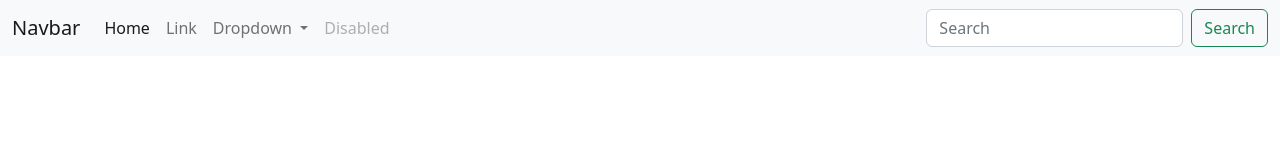
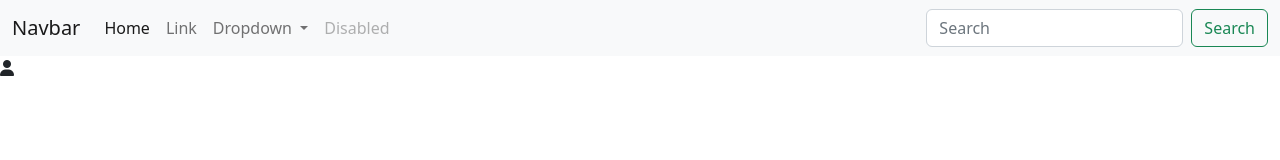
Before and after one commit to EzzatYaser99/Angular-course, an Angular app: page / in a window 1280 px wide. Shown: the top 160 px of the page. Built offline with nearby package versions, Linux system fonts and the light colour scheme.

Commit message:
install fontawesome

```diff
--- a/angular.json
+++ b/angular.json
@@ -26,7 +26,8 @@
             ],
             "styles": [
               "src/styles.css",
-              "node_modules/bootstrap/dist/css/bootstrap.css"
+              "node_modules/bootstrap/dist/css/bootstrap.css",
+              "node_modules/@fortawesome/fontawesome-free/css/all.css"
 
 
             ],
--- a/package.json
+++ b/package.json
@@ -18,6 +18,7 @@
     "@angular/platform-browser": "^15.0.0",
     "@angular/platform-browser-dynamic": "^15.0.0",
     "@angular/router": "^15.0.0",
+    "@fortawesome/fontawesome-free": "^6.2.1",
     "bootstrap": "^5.2.3",
     "rxjs": "~7.5.0",
     "tslib": "^2.3.0",
--- a/src/app/app.component.html
+++ b/src/app/app.component.html
@@ -34,3 +34,4 @@
     </div>
   </div>
 </nav>
+<i class="fa-solid fa-user"></i>
```
Also changed, not shown: 1 other file (tests, documents, lock files or other folders).
